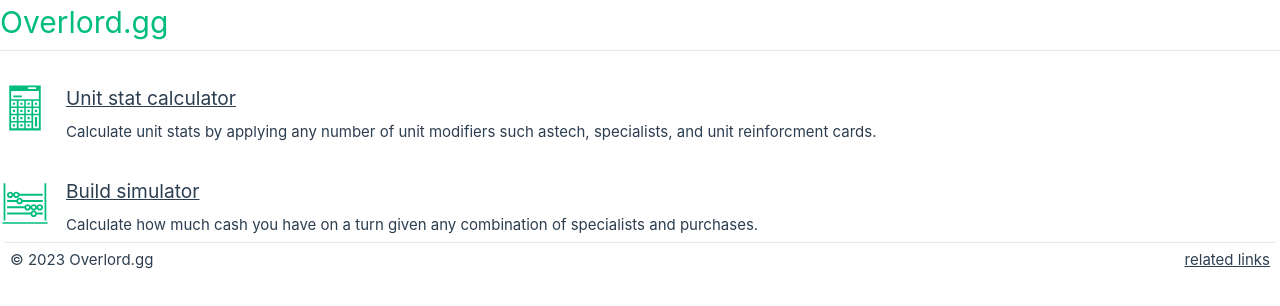
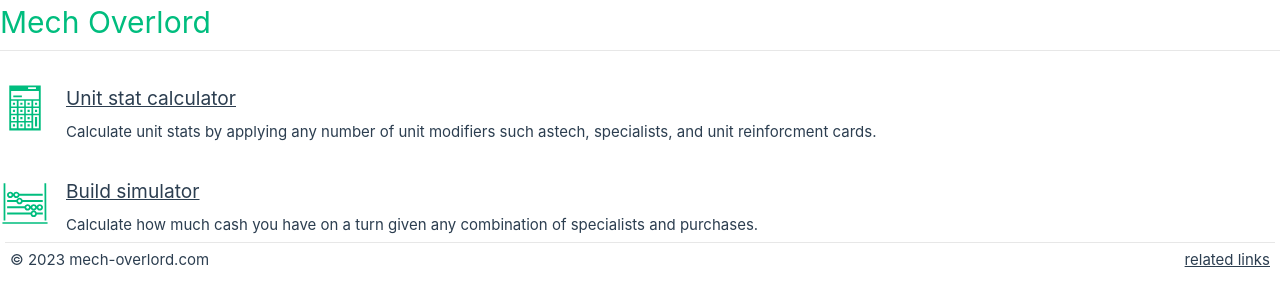
Before and after one commit to ShotgunCrocodile/mech-stats, a Vue app: page / in a window 1280 px wide. Shown: the top 306 px of the page. Built offline with nearby package versions, Linux system fonts and the light colour scheme.

Commit message:
Rename domain

```diff
--- a/index.html
+++ b/index.html
@@ -4,7 +4,7 @@
     <meta charset="UTF-8">
     <link rel="icon" href="/favicon.ico">
     <meta name="viewport" content="width=device-width, initial-scale=1.0">
-    <title>Overlord.gg</title>
+    <title>Mech Overlord</title>
   </head>
   <body>
     <div id="app"></div>
--- a/src/App.vue
+++ b/src/App.vue
@@ -7,13 +7,13 @@
 	<template #default>
 	    <div class-="root-container">
 		<div class="header">
-		    <h1><a href="/">Overlord.gg</a></h1>
+		    <h1><a href="/">Mech Overlord</a></h1>
 		</div>
 		<div class="main">
 		    <component :is="Component" :key="$route.path"></component>
 		</div>
 		<div class="footer">
-		    <div>&copy; 2023 Overlord.gg</div>
+		    <div>&copy; 2023 mech-overlord.com</div>
 		    <div>
 			<a href="/links">related links</a>
 		    </div>
```
